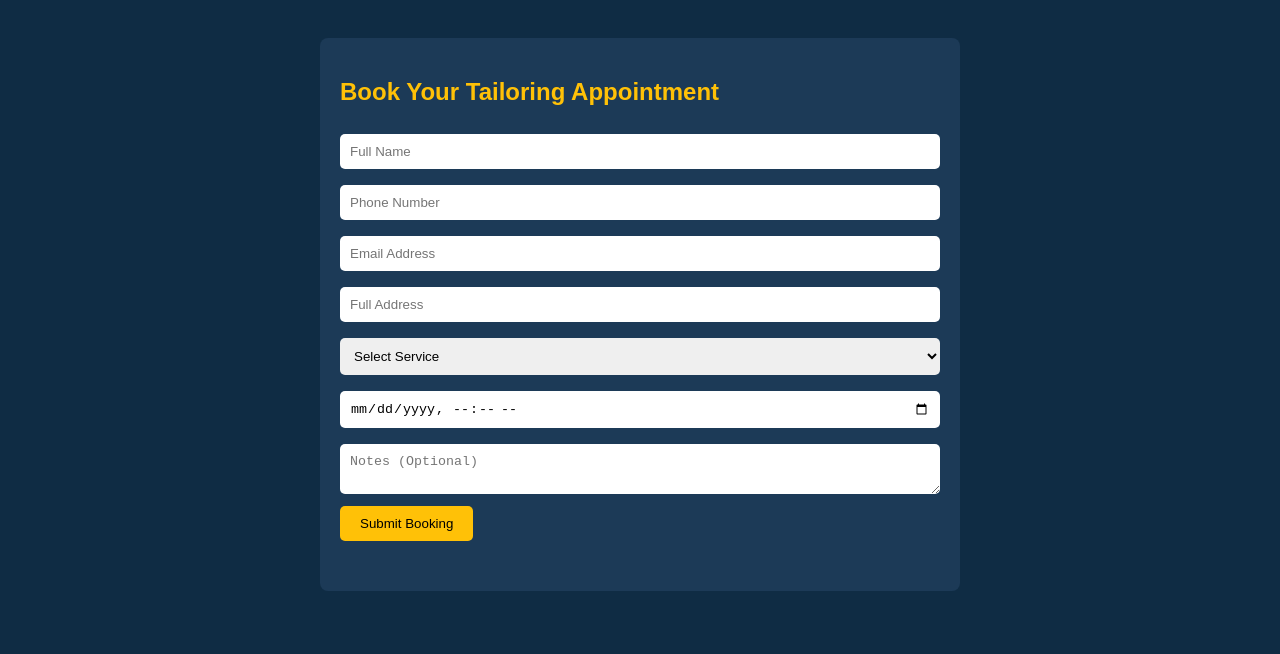
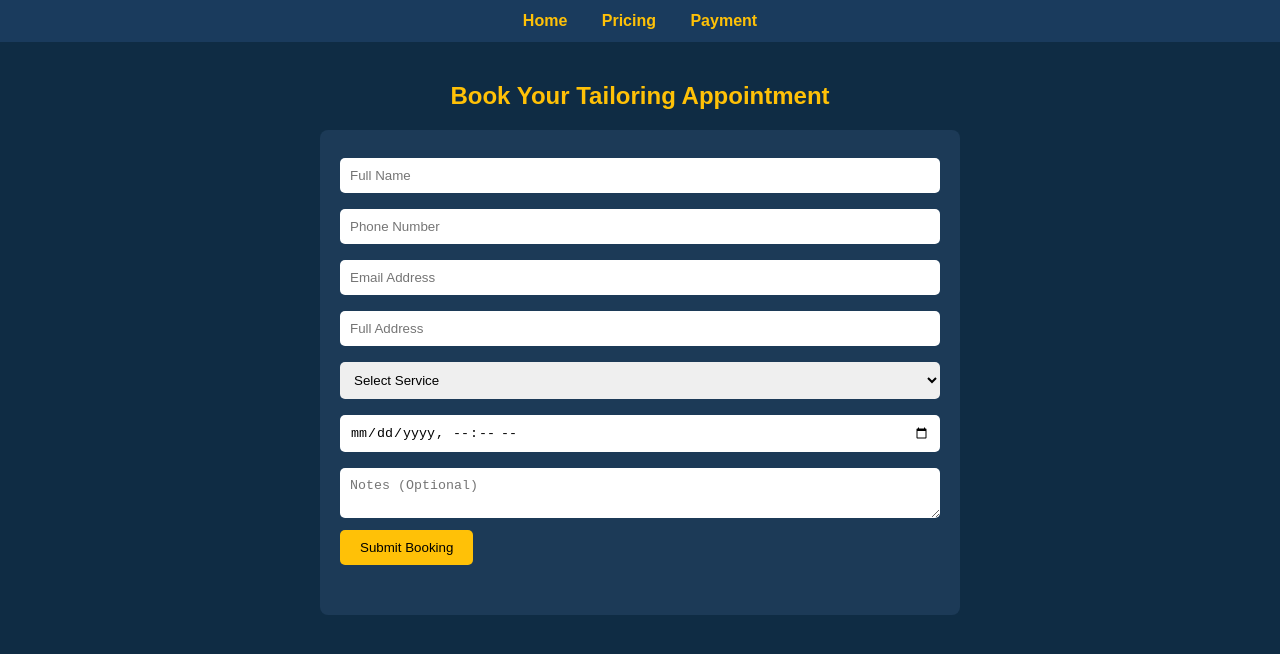
Before and after one commit to 502296/TailorMe_Booking, a plain HTML site: page index.html in a window 1280 px wide. Drawn offline with Linux system fonts and the light colour scheme.

Commit message:
Add files via upload
Added navigation bar to index.html

```diff
--- a/index.html
+++ b/index.html
@@ -9,10 +9,35 @@
       background-color: #0f2c44;
       font-family: Arial, sans-serif;
       color: #fff;
-      padding: 30px;
+      padding: 0;
+      margin: 0;
+    }
+    nav {
+      background-color: #1a3b5d;
+      padding: 12px 20px;
+      text-align: center;
+    }
+    nav a {
+      color: #ffc107;
+      margin: 0 15px;
+      text-decoration: none;
+      font-weight: bold;
+    }
+    nav a:hover {
+      color: #fff;
+      text-decoration: underline;
     }
     h2 {
       color: #ffc107;
+      text-align: center;
+      padding-top: 20px;
+    }
+    .container {
+      max-width: 600px;
+      margin: auto;
+      background-color: #1c3a57;
+      padding: 20px;
+      border-radius: 8px;
     }
     input, select, textarea {
       width: 100%;
@@ -33,13 +58,6 @@
     button:hover {
       background-color: #e0a800;
     }
-    .container {
-      max-width: 600px;
-      margin: auto;
-      background-color: #1c3a57;
-      padding: 20px;
-      border-radius: 8px;
-    }
     .message {
       margin-top: 10px;
       padding: 10px;
@@ -57,8 +75,15 @@
   </style>
 </head>
 <body>
+
+  <nav>
+    <a href="index.html">Home</a>
+    <a href="pricing.html">Pricing</a>
+    <a href="payment.html">Payment</a>
+  </nav>
+
+  <h2>Book Your Tailoring Appointment</h2>
   <div class="container">
-    <h2>Book Your Tailoring Appointment</h2>
     <form id="bookingForm">
       <input type="text" name="name" placeholder="Full Name" required />
       <input type="text" name="phone" placeholder="Phone Number" required />
```
